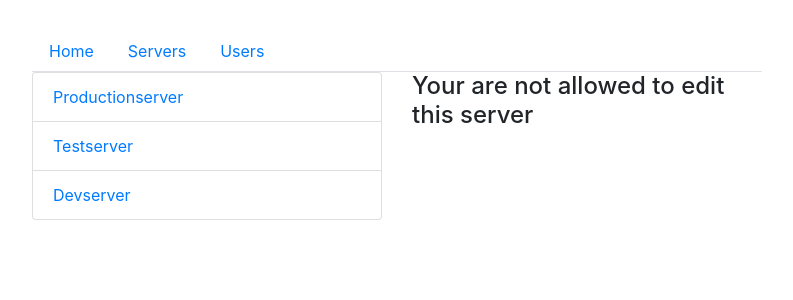
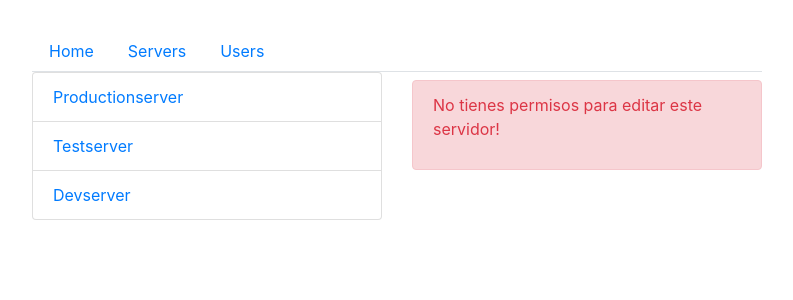
Before and after one commit to lucianoleyriaa/angular-routing, an Angular app: page /servers/1/edit in a window 1280 px wide. Shown: the top 300 px of the page, without its empty margins (53-846 px from the left). Built offline with nearby package versions, Linux system fonts and the light colour scheme.

Commit message:
=Se agregaron nuevas mejoras al manejo de rutas para los componentes: server y edit-server

```diff
--- a/src/app/servers/edit-server/edit-server.component.html
+++ b/src/app/servers/edit-server/edit-server.component.html
@@ -1,4 +1,6 @@
-<h4 *ngIf='!allowEdit'>Your are not allowed to edit this server</h4>
+<div *ngIf='!allowEdit' class="alert alert-danger mt-2">
+  <p class="text-danger">No tienes permisos para editar este servidor!</p>
+</div>
 <div *ngIf='allowEdit'>
   <div class="form-group">
     <label for="name">Server Name</label>
--- a/src/app/servers/edit-server/edit-server.component.ts
+++ b/src/app/servers/edit-server/edit-server.component.ts
@@ -21,7 +21,10 @@ export class EditServerComponent implements OnInit {
   ) {}
 
   ngOnInit() {
-    this.server = this.serversService.getServer(1);
+    // this.server = this.serversService.getServer(1);
+    this.route.params.subscribe((params: Params) => {
+      this.server = this.serversService.getServer(Number(params.id));
+    });
     this.serverName = this.server.name;
     this.serverStatus = this.server.status;
 
@@ -38,6 +41,8 @@ export class EditServerComponent implements OnInit {
       name: this.serverName,
       status: this.serverStatus,
     });
+    // Cuando se ejecuta este metodo router.navigate redirecciona la pagina hacia la ruta que le pasemos entre corchetes
+    this.router.navigate(['/servers', this.server.id]);
   }
 
   backHome() {
--- a/src/app/servers/server/server.component.html
+++ b/src/app/servers/server/server.component.html
@@ -5,5 +5,5 @@
 <!-- cuando la indicamos con '/' => la ruta se convierte absoluta => direcionHost/users  -->
 <!-- <button class="btn btn-danger" routerLink='/users'>Ir</button> -->
 
-<button type="button" class="btn btn-warning" (click)='onEdit()'>Editar</button>
+<button type="button" class="btn btn-warning mr-2" (click)='onEdit()'>Editar</button>
 <button type="button" class="btn btn-danger" [routerLink]="['/servers']">Cerrar</button>
--- a/src/app/servers/server/server.component.ts
+++ b/src/app/servers/server/server.component.ts
@@ -20,7 +20,6 @@ export class ServerComponent implements OnInit {
   ngOnInit() {
     const id = this.route.snapshot.params['id'];
     this.server = this.serversService.getServer(Number(id));
-    console.log(this.server);
     this.route.params.subscribe((params: Params) => {
       this.server = this.serversService.getServer(Number(params.id));
     });
--- a/src/app/servers/servers.component.html
+++ b/src/app/servers/servers.component.html
@@ -3,7 +3,7 @@
     <div class="list-group">
       <!-- [queryParams]='{key: value}' => agrega query a nustra ruta del tipo ../user?key=value-->
       <a class="list-group-item" [routerLink]="['/servers', server.id]"
-        [queryParams]='{allowEdit: server.id === 3 ? "1" : "0"}' *ngFor="let server of servers">
+        [queryParams]='{allowEdit: server.id === 3 || server.id === 2 ? "1" : "0"}' *ngFor="let server of servers">
         {{ server.name }}
       </a>
       <!-- <a class="list-group-item" [routerLink]="['/servers', server.id]" [queryParams]='{user:1}'
```
